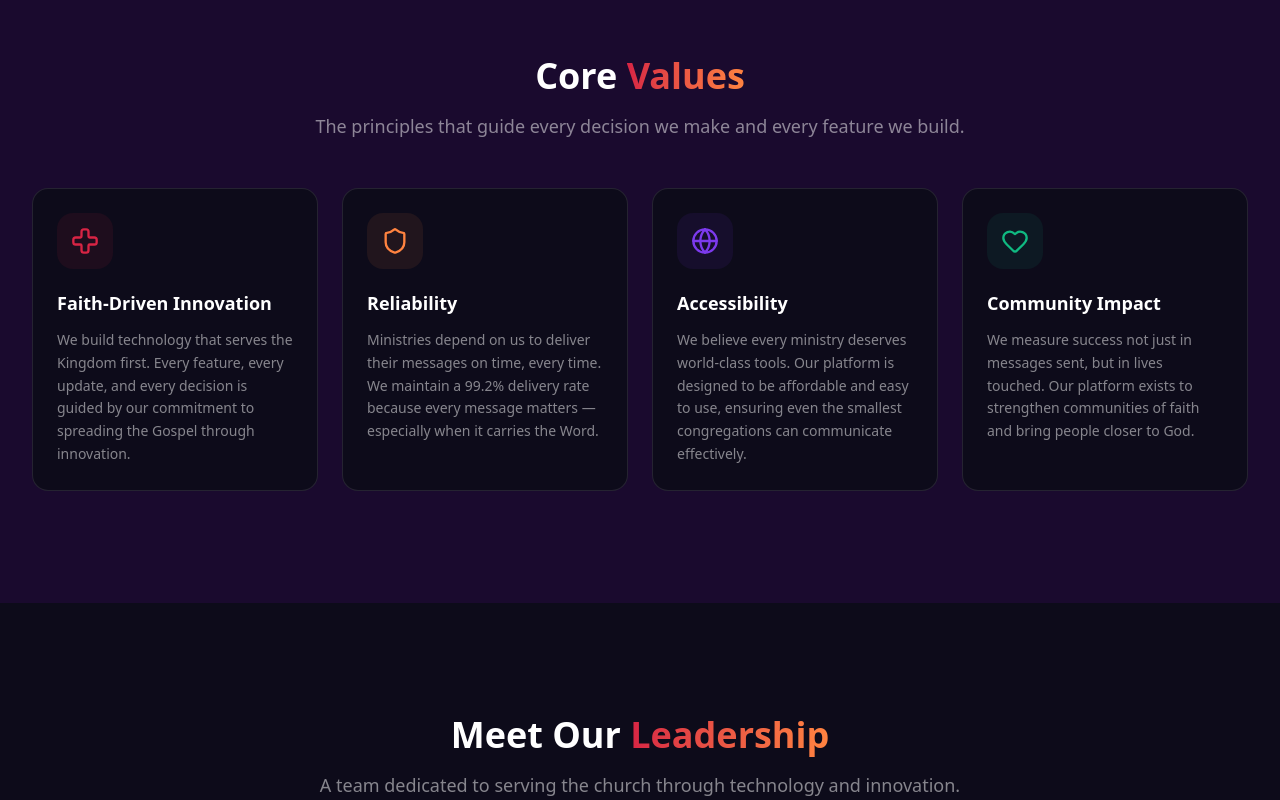
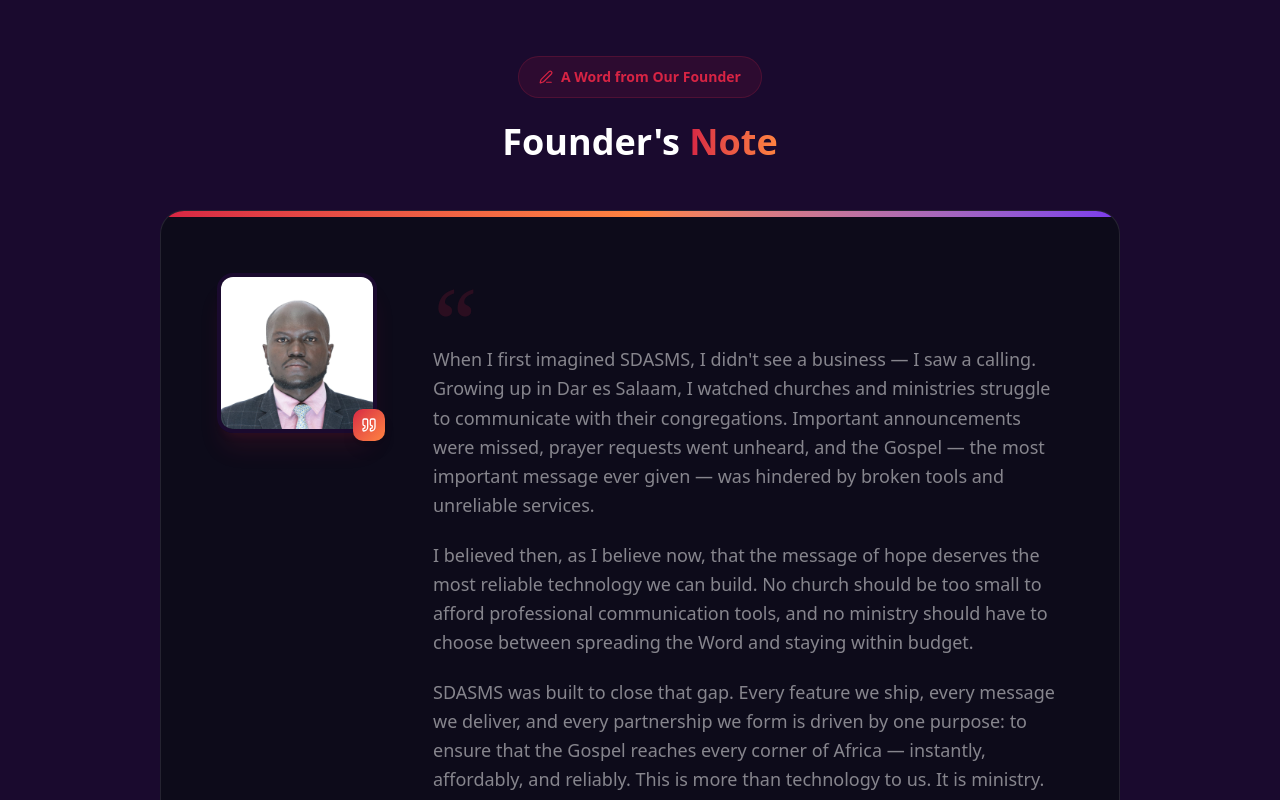
Before and after one commit to vibecodingmind/newsdasms, a Next.js app: page /about in a window 1280 px wide. Shown: the part 1860-2660 px from the top of the page. Built offline with nearby package versions, Linux system fonts and the light colour scheme.

Commit message:
2d647b03-722c-4e15-8bd8-b13738f41e9d

```diff
--- a/src/app/about/page.tsx
+++ b/src/app/about/page.tsx
@@ -15,6 +15,8 @@
   Zap,
   CheckCircle2,
   User,
+  PenLine,
+  Quote,
 } from 'lucide-react'
 import Header from '@/components/Header'
 import Footer from '@/components/Footer'
@@ -291,6 +293,94 @@
           </div>
         </section>
 
+        {/* Founder's Note */}
+        <section className="py-20 sm:py-28 bg-[#F6F6F6] dark:bg-[#1A0A2E]">
+          <div className="max-w-5xl mx-auto px-4 sm:px-6 lg:px-8">
+            <FadeInWhenVisible className="text-center mb-12">
+              <div className="inline-flex items-center gap-2 bg-[#D72444]/10 border border-[#D72444]/20 text-[#D72444] text-xs sm:text-sm font-semibold px-5 py-2.5 rounded-full mb-6">
+                <PenLine className="w-3.5 h-3.5" />
+                A Word from Our Founder
+              </div>
+              <h2 className="text-3xl sm:text-4xl font-bold text-black dark:text-white">
+                Founder&apos;s{' '}
+                <span className="bg-gradient-to-r from-[#D72444] to-[#FF8340] bg-clip-text text-transparent">
+                  Note
+                </span>
+              </h2>
+            </FadeInWhenVisible>
+
+            <FadeInWhenVisible delay={0.15}>
+              <div className="relative bg-white dark:bg-[#0D0B1A] border border-gray-100 dark:border-white/10 rounded-3xl overflow-hidden">
+                {/* Decorative top accent */}
+                <div className="h-1.5 bg-gradient-to-r from-[#D72444] via-[#FF8340] to-[#7C3AED]" />
+
+                <div className="p-8 sm:p-12 lg:p-14">
+                  <div className="flex flex-col lg:flex-row gap-10 lg:gap-14 items-start">
+                    {/* Founder photo */}
+                    <div className="shrink-0 flex flex-col items-center gap-4 mx-auto lg:mx-0">
+                      <div className="relative">
+                        <div className="w-32 h-32 sm:w-40 sm:h-40 rounded-2xl overflow-hidden border-4 border-white dark:border-[#1A0A2E] shadow-xl shadow-[#D72444]/10">
+                          <img
+                            src="/founder-photo.jpg"
+                            alt="Founder"
+                            className="w-full h-full object-cover"
+                          />
+                        </div>
+                        {/* Decorative corner badge */}
+                        <div className="absolute -bottom-2 -right-2 w-8 h-8 rounded-lg bg-gradient-to-br from-[#D72444] to-[#FF8340] flex items-center justify-center shadow-lg">
+                          <Quote className="w-4 h-4 text-white" />
+                        </div>
+                      </div>
+                    </div>
+
+                    {/* Note content */}
+                    <div className="flex-1 min-w-0">
+                      {/* Quote mark */}
+                      <div className="text-[#D72444]/15 text-7xl sm:text-8xl font-serif leading-none select-none mb-[-1.5rem]">&ldquo;</div>
+
+                      <div className="space-y-5 text-[#7F7F7F] dark:text-white/50 text-base sm:text-lg leading-relaxed font-medium">
+                        <p>
+                          When I first imagined SDASMS, I didn&apos;t see a business — I saw a calling.
+                          Growing up in Dar es Salaam, I watched churches and ministries struggle to
+                          communicate with their congregations. Important announcements were missed,
+                          prayer requests went unheard, and the Gospel — the most important message
+                          ever given — was hindered by broken tools and unreliable services.
+                        </p>
+                        <p>
+                          I believed then, as I believe now, that the message of hope deserves the
+                          most reliable technology we can build. No church should be too small to
+                          afford professional communication tools, and no ministry should have to
+                          choose between spreading the Word and staying within budget.
+                        </p>
+                        <p>
+                          SDASMS was built to close that gap. Every feature we ship, every message
+                          we deliver, and every partnership we form is driven by one purpose: to
+                          ensure that the Gospel reaches every corner of Africa — instantly,
+                          affordably, and reliably. This is more than technology to us. It is
+                          ministry.
+                        </p>
+                      </div>
+
+                      {/* Signature */}
+                      <div className="mt-8 pt-8 border-t border-gray-200 dark:border-white/10 flex flex-col sm:flex-row items-start sm:items-center gap-4">
+                        <div className="flex flex-col">
+                          {/* Handwritten-style signature */}
+                          <span className="text-2xl sm:text-3xl font-bold text-black dark:text-white italic tracking-tight" style={{ fontFamily: 'Georgia, serif' }}>
+                            Joshua Mwangi
+                          </span>
+                          <span className="text-[#D72444] text-sm font-semibold mt-1">
+                            Founder &amp; CEO, SDASMS Africa
+                          </span>
+                        </div>
+                      </div>
+                    </div>
+                  </div>
+                </div>
+              </div>
+            </FadeInWhenVisible>
+          </div>
+        </section>
+
         {/* Core Values */}
         <section className="py-20 sm:py-28 bg-[#F6F6F6] dark:bg-[#1A0A2E]">
           <div className="max-w-7xl mx-auto px-4 sm:px-6 lg:px-8">
```
Also changed, not shown: public/founder-photo.jpg (added), upload/PASSPORT-DIGITAL-US.jpg (added).
